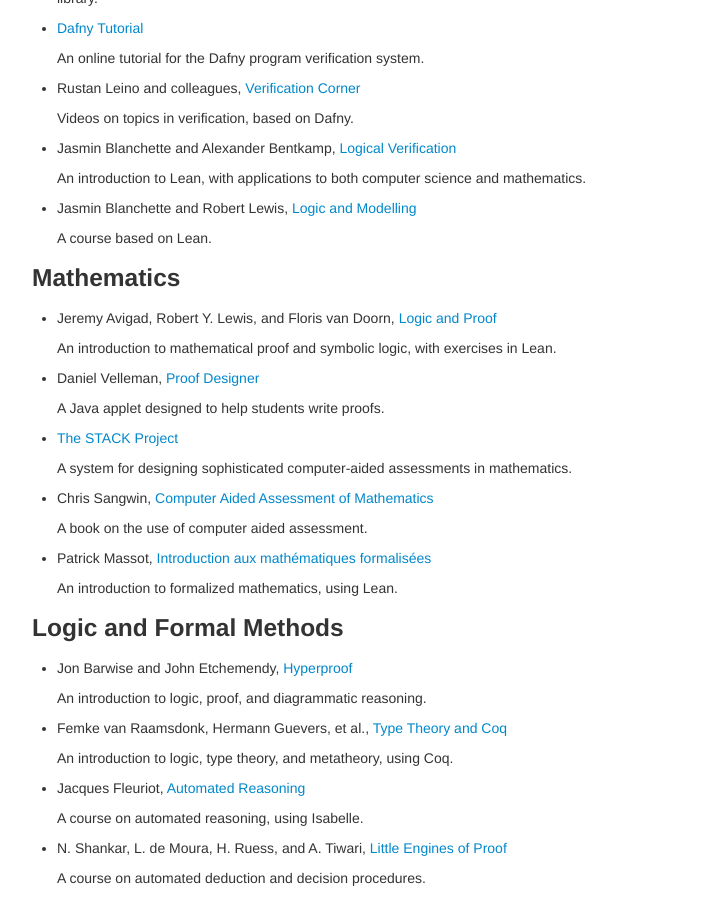
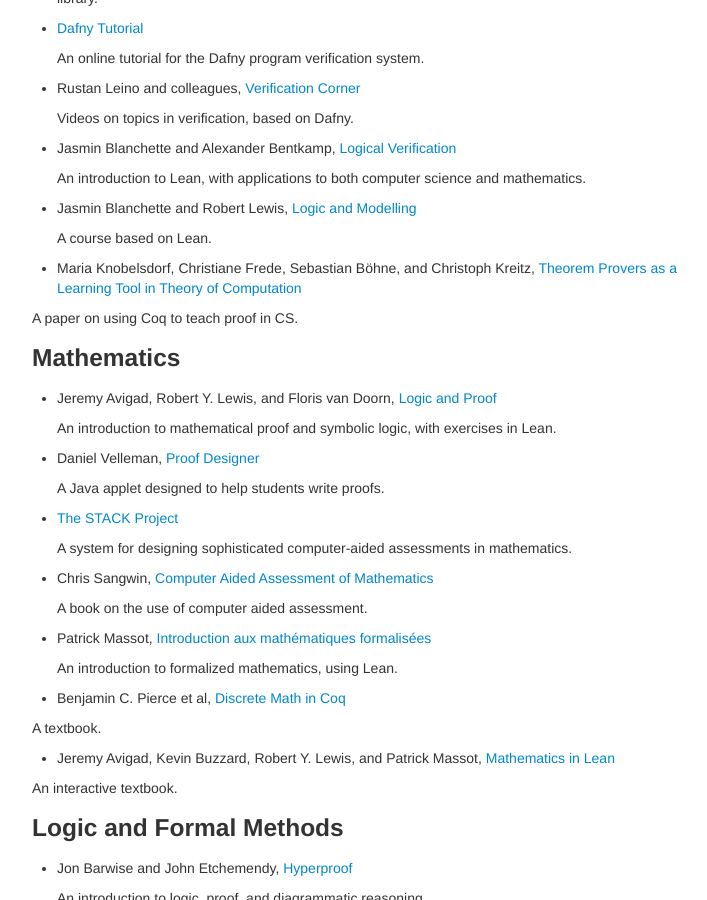
Before and after one commit to avigad/formal_methods_in_education, a Jekyll site: the page built from index.md, in a window 1280 px wide and 900 px high, scrolled down 1474 px. Shown: the whole window, without its empty margins (258-965 px from the left). Built offline with Jekyll 4.4.1, drawn with Linux system fonts in a browser that asks for light colours.

Commit message:
add a few more references

```diff
--- a/index.md
+++ b/index.md
@@ -91,6 +91,13 @@ The source for this page is [here](https://github.com/avigad/formal_methods_in_e
 
   A course based on Lean.
 
+- Maria Knobelsdorf, Christiane Frede, Sebastian Böhne, and Christoph Kreitz, [Theorem Provers as a Learning Tool in Theory of Computation](https://dl.acm.org/doi/10.1145/3105726.3106184)
+
+A paper on using Coq to teach proof in CS.
+
+
+
+
 ### Mathematics
 
 - Jeremy Avigad, Robert Y. Lewis, and Floris van Doorn, [Logic and Proof](https://leanprover.github.io/logic_and_proof/)
@@ -112,6 +119,16 @@ The source for this page is [here](https://github.com/avigad/formal_methods_in_e
 - Patrick Massot, [Introduction aux mathématiques formalisées](https://www.math.u-psud.fr/~pmassot/enseignement/math114/)
 
   An introduction to formalized mathematics, using Lean.
+
+- Benjamin C. Pierce et al, [Discrete Math in Coq](Benjamin C. Pierce)
+
+A textbook.
+
+- Jeremy Avigad, Kevin Buzzard, Robert Y. Lewis, and Patrick Massot,
+[Mathematics in Lean](https://leanprover-community.github.io/mathematics_in_lean/)
+
+An interactive textbook.
+
 
 ### Logic and Formal Methods
 
```
